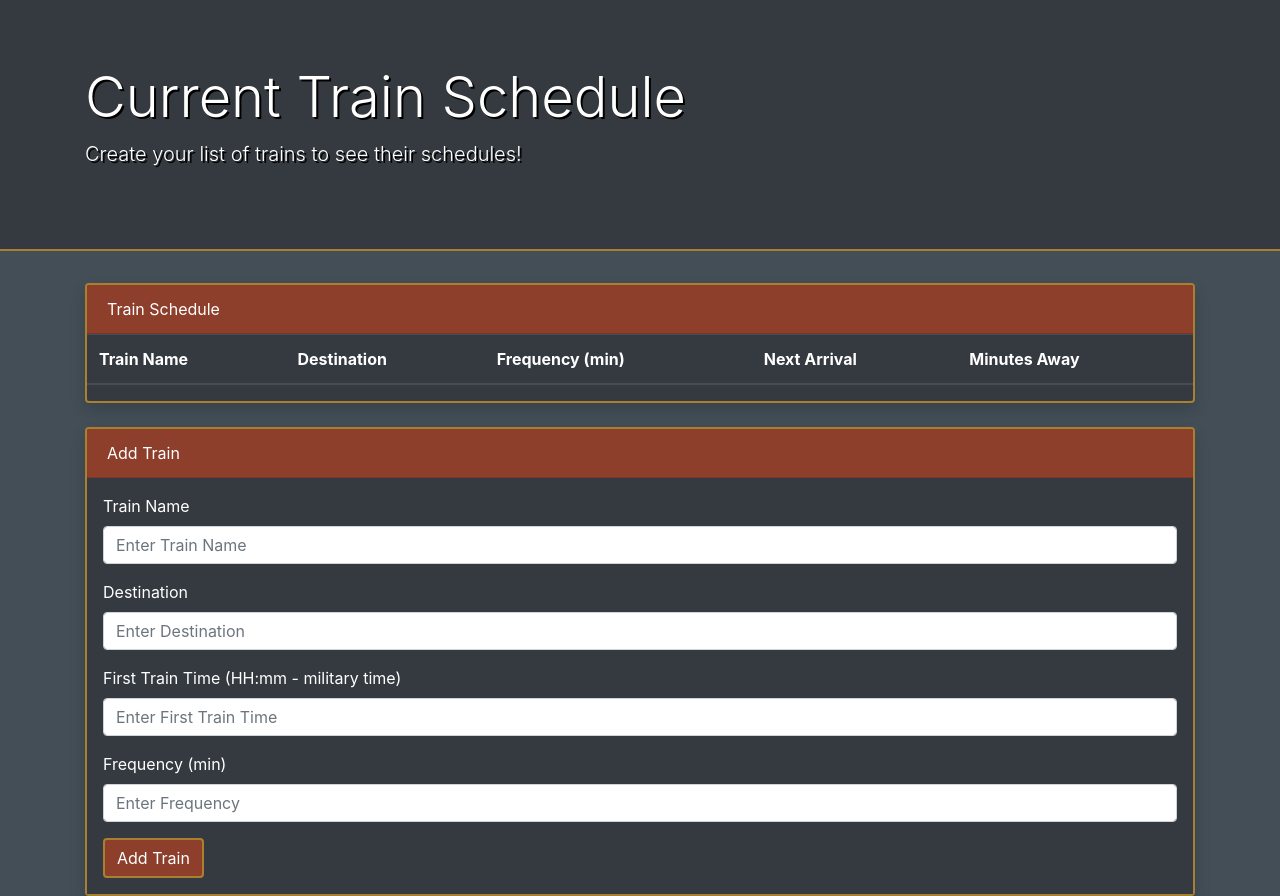
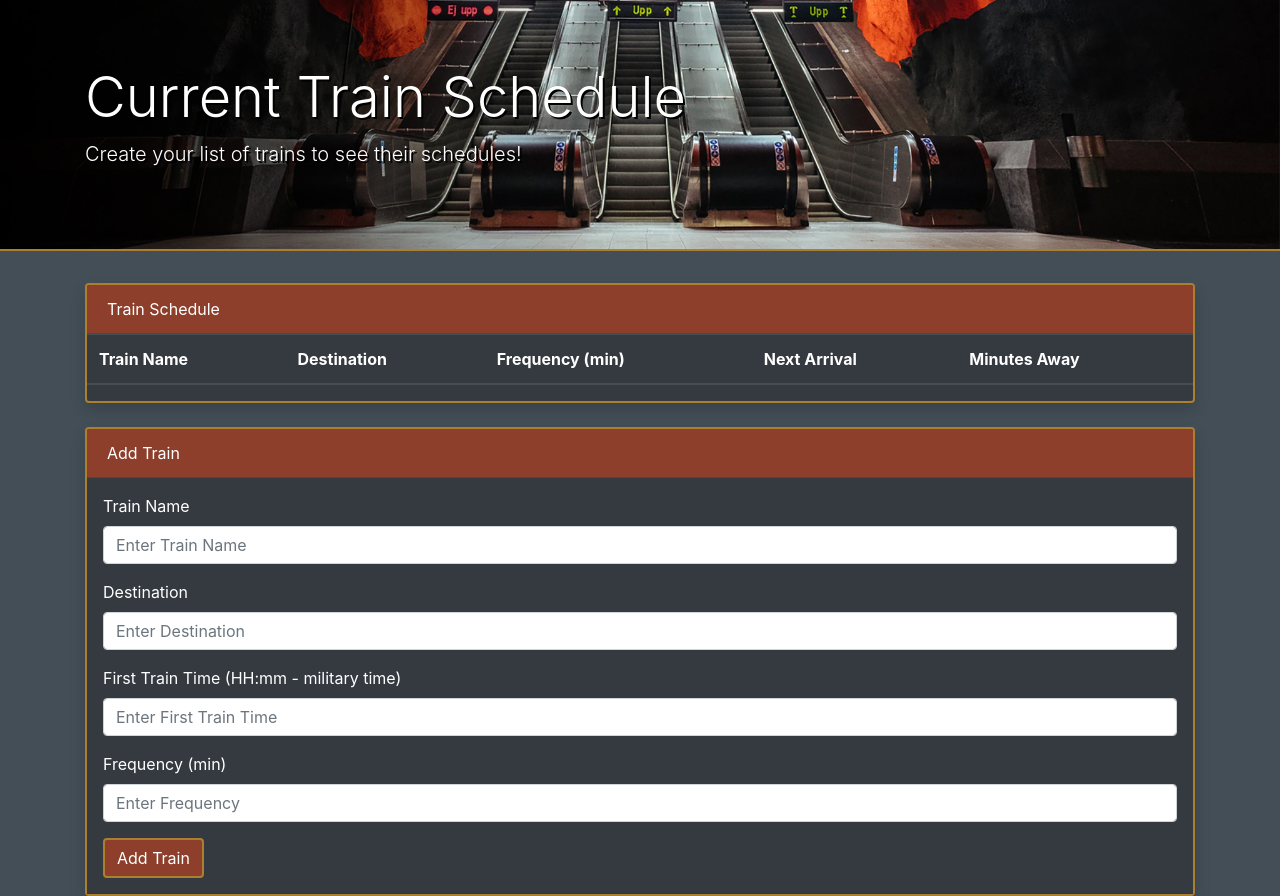
Before and after one commit to adamnorton2024/Train-Schedule, a plain HTML site: page index.html in a window 1280 px wide. Drawn offline with nearby package versions, Linux system fonts and the light colour scheme; the site is published under a folder, as on GitHub Pages, so addresses that start at the root find nothing; no server answers.

Commit message:
fixed a path issue with my background image.

```diff
--- a/assets/css/style.css
+++ b/assets/css/style.css
@@ -1,5 +1,5 @@
 .jumbotron {
-    background-image: url(/assets/images/bg_subway.jpg);
+    background-image: url(../images/bg_subway.jpg);
     background-size: cover;
     background-repeat: no-repeat;
     background-position: bottom right;
```
